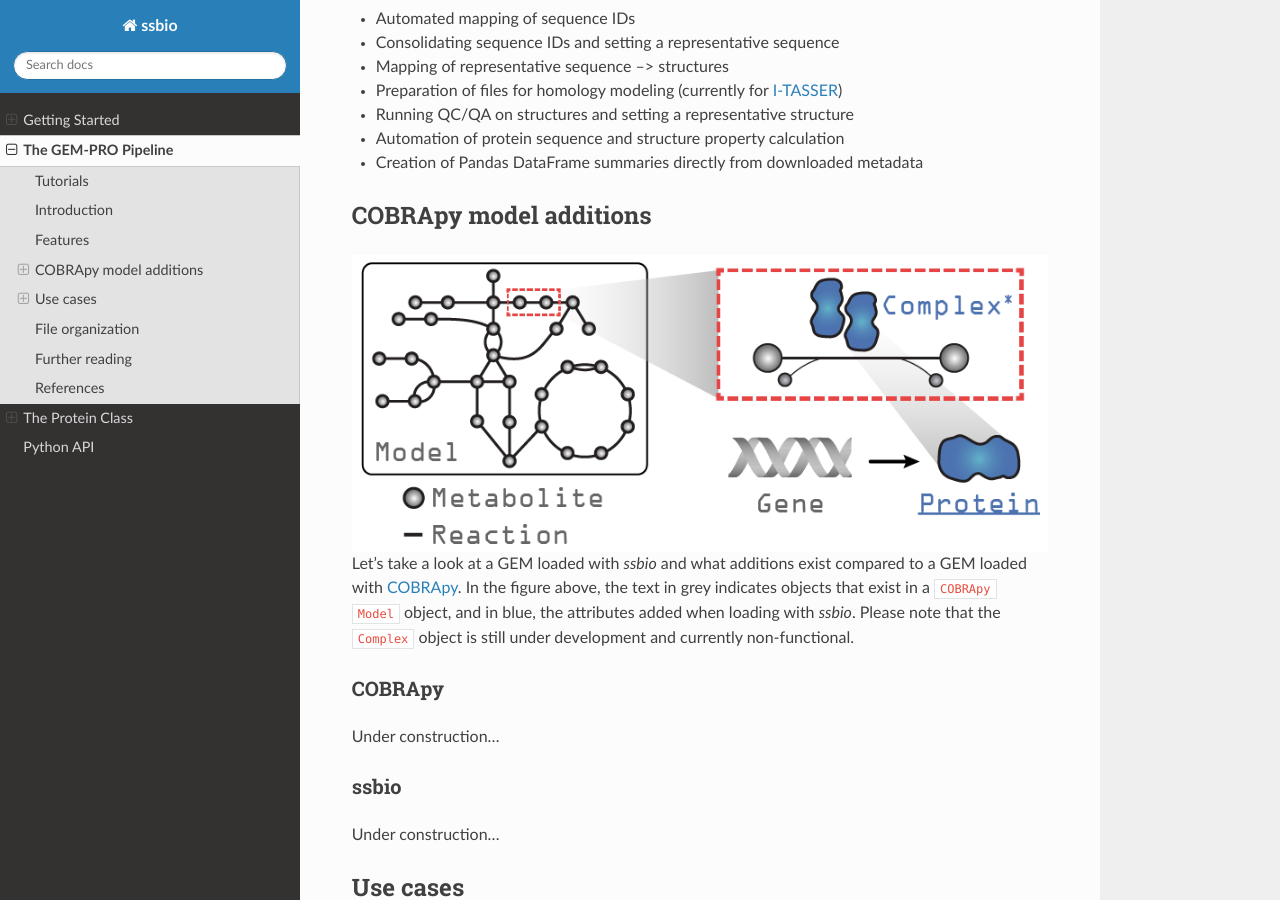
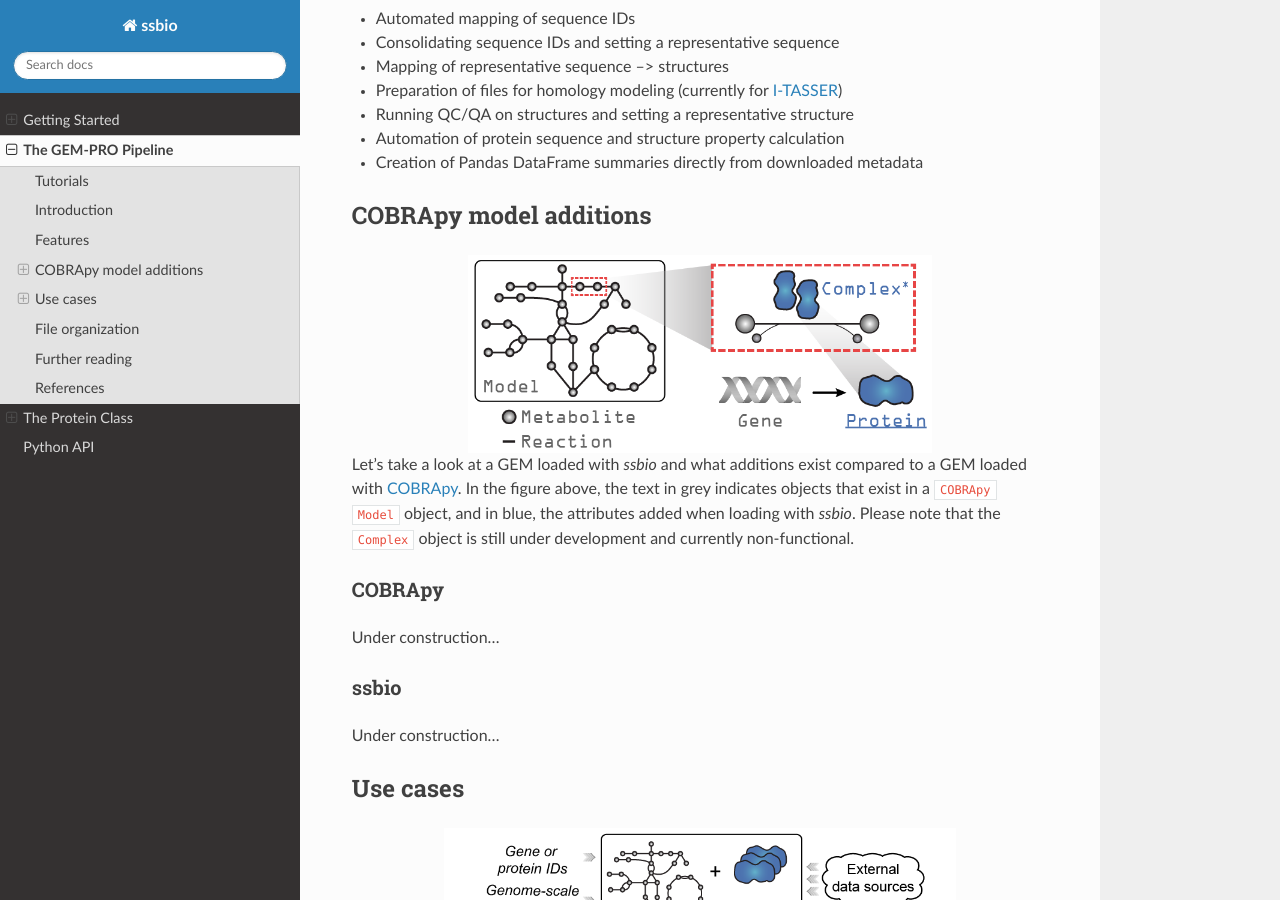
Before and after one commit to SBRG/ssbio, a Sphinx documentation site: the page built from docs/gempro.rst, in a window 1280 px wide and 900 px high, scrolled down 609 px. Built offline with Sphinx 7.4.7 and the Read the Docs theme 2.0.0, drawn with Linux system fonts in a browser that asks for light colours.

Commit message:
Documentation updates

```diff
--- a/docs/gempro.rst
+++ b/docs/gempro.rst
@@ -45,6 +45,7 @@ COBRApy model additions
 .. image:: ./assets/ssbioGEMPROClass.png
     :align: center
     :alt: The GEM-PRO Class
+    :scale: 60 %
 
 Let's take a look at a GEM loaded with *ssbio* and what additions exist compared to a GEM loaded with COBRApy_. In the figure above, the text in grey indicates objects that exist in a ``COBRApy`` ``Model`` object, and in blue, the attributes added when loading with *ssbio*. Please note that the ``Complex`` object is still under development and currently non-functional.
 
@@ -73,6 +74,7 @@ Use cases
 .. image:: ./assets/ssbioGEMPROuses.png
     :align: center
     :alt: Uses of a GEM-PRO
+    :scale: 60 %
 
 When would you create or use a GEM-PRO? The added context of manually curated network interactions to protein structures enables different scales of analyses. For instance...
 
--- a/docs/protein.rst
+++ b/docs/protein.rst
@@ -38,6 +38,7 @@ Object attributes
 .. image:: ./assets/ssbioProteinClass.png
     :align: center
     :alt: The Protein Class
+    :scale: 60 %
 
 
 Further reading
```
